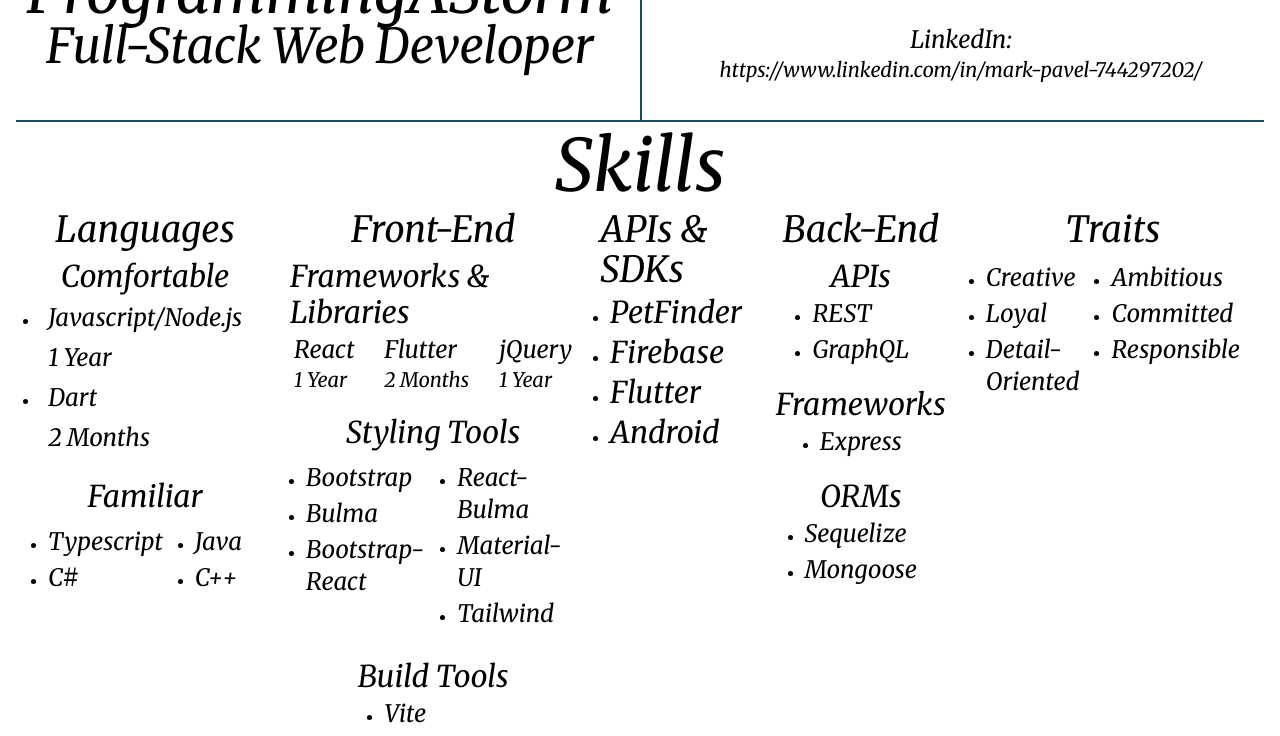
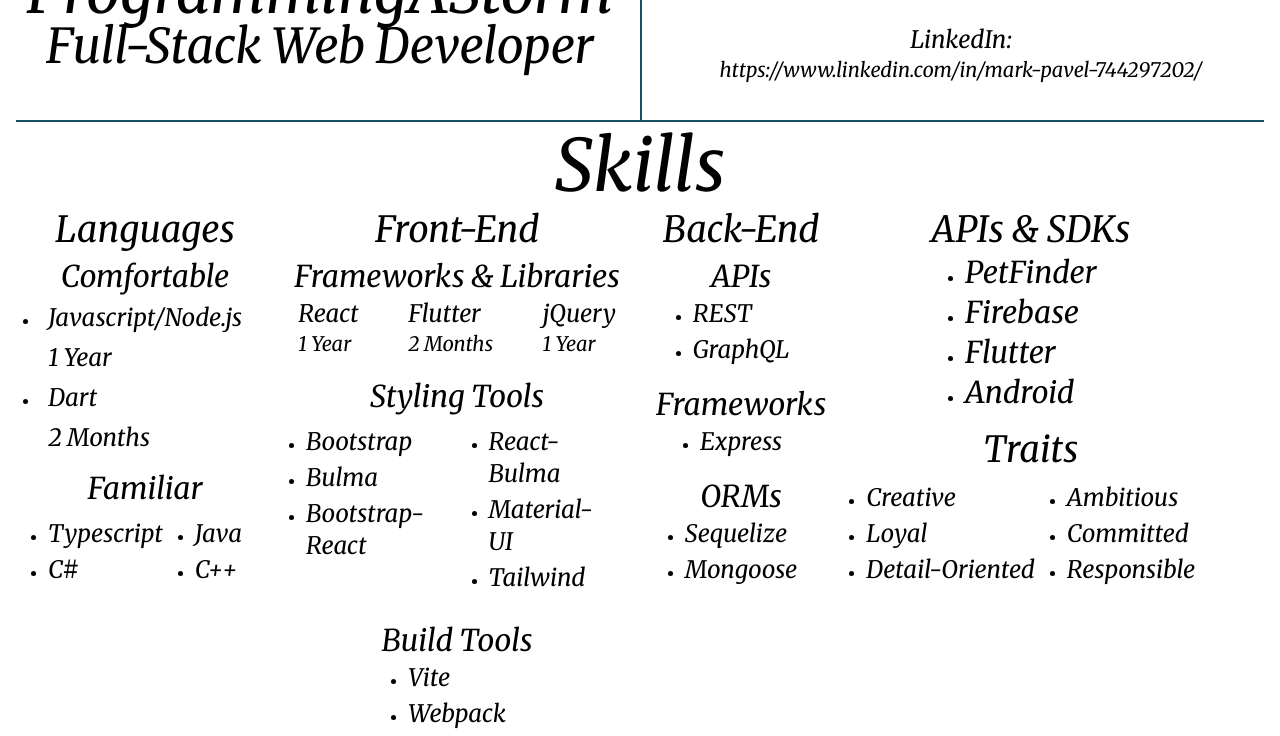
Before and after one commit to ProgrammingAStorm/Resume-Template, a React (Vite) app: page / in a window 1280 px wide. Shown: the part 360-1096 px from the top of the page. Built offline with nearby package versions, Linux system fonts and the light colour scheme.

Commit message:
Skills Restructure

```diff
--- a/src/components/Skills.tsx
+++ b/src/components/Skills.tsx
@@ -14,7 +14,7 @@
         // Loops over the tools
         tools.forEach((tool, index) => {
             // Checks to see if the current box is filled
-            if(currentBox.length < total) {
+            if (currentBox.length < total) {
                 // If not then it pushes the li to the current box
                 currentBox.push(<li key={index} className="list-disc my-1 mx-2">
                     <h4 className="text-2xl">{tool}</h4>
@@ -29,7 +29,7 @@
                 </li>);
             }
 
-            if(currentBox.length === total) {
+            if (currentBox.length === total) {
                 boxes.push([...currentBox]);
                 currentBox = [];
             }
@@ -47,14 +47,15 @@
     }
 
     return <section className="flex flex-col items-center border-y-2 border-cyan-900 py-2 w-full">
-        <div className="w-full">
-            <h1 className="w-full text-center text-7xl">Skills</h1>
+        <h1 className="text-center text-7xl">Skills</h1>
 
-            <div className="flex justify-around">
+        <div className="flex justify-around w-full">
+            <div className="flex w-1/2">
                 <article className="flex flex-col items-center w-fit m-2">
                     <h2 className="text-4xl">Languages</h2>
 
-                    <div className="flex flex-col items-center m-2">
+                    <div>
+                        <div className="flex flex-col content-between items-center m-2">
                             <h3 className="text-3xl">Comfortable</h3>
 
                             <ul>
@@ -75,6 +76,7 @@
                                     distribute(skillsData.languages.familiar, 2)
                                 }
                             </ul>
+                        </div>
                     </div>
                 </article>
 
@@ -120,22 +122,9 @@
                         </ul>
                     </div>
                 </article>
+            </div>
 
-                <article className="flex flex-col items-center w-fit m-2">
-                    <h2 className="text-4xl">APIs & SDKs</h2>
-
-                    <ul>
-                        {skillsData.apisSdks.map((tool, index) => {
-                            return <li
-                                key={index}
-                                className="list-disc m-1"
-                            >
-                                <h3 className="text-3xl">{tool}</h3>
-                            </li>
-                        })}
-                    </ul>
-                </article>
-
+            <div className="flex w-1/2">
                 <article className="flex flex-col items-center w-fit m-2">
                     <h2 className="text-4xl">Back-End</h2>
 
@@ -183,6 +172,22 @@
                     </div>
                 </article>
 
+                <div className="flex flex-col items-center">
+                    <article className="flex flex-col items-center w-fit m-2">
+                        <h2 className="text-4xl">APIs & SDKs</h2>
+
+                        <ul>
+                            {skillsData.apisSdks.map((tool, index) => {
+                                return <li
+                                    key={index}
+                                    className="list-disc m-1"
+                                >
+                                    <h3 className="text-3xl">{tool}</h3>
+                                </li>
+                            })}
+                        </ul>
+                    </article>
+
                     <article className="flex flex-col items-center m-2">
                         <h2 className="text-4xl">Traits</h2>
 
@@ -192,5 +197,6 @@
                     </article>
                 </div>
             </div>
+        </div>
     </section>
 }
```
Lines whose indentation alone changed are shown as unchanged.
